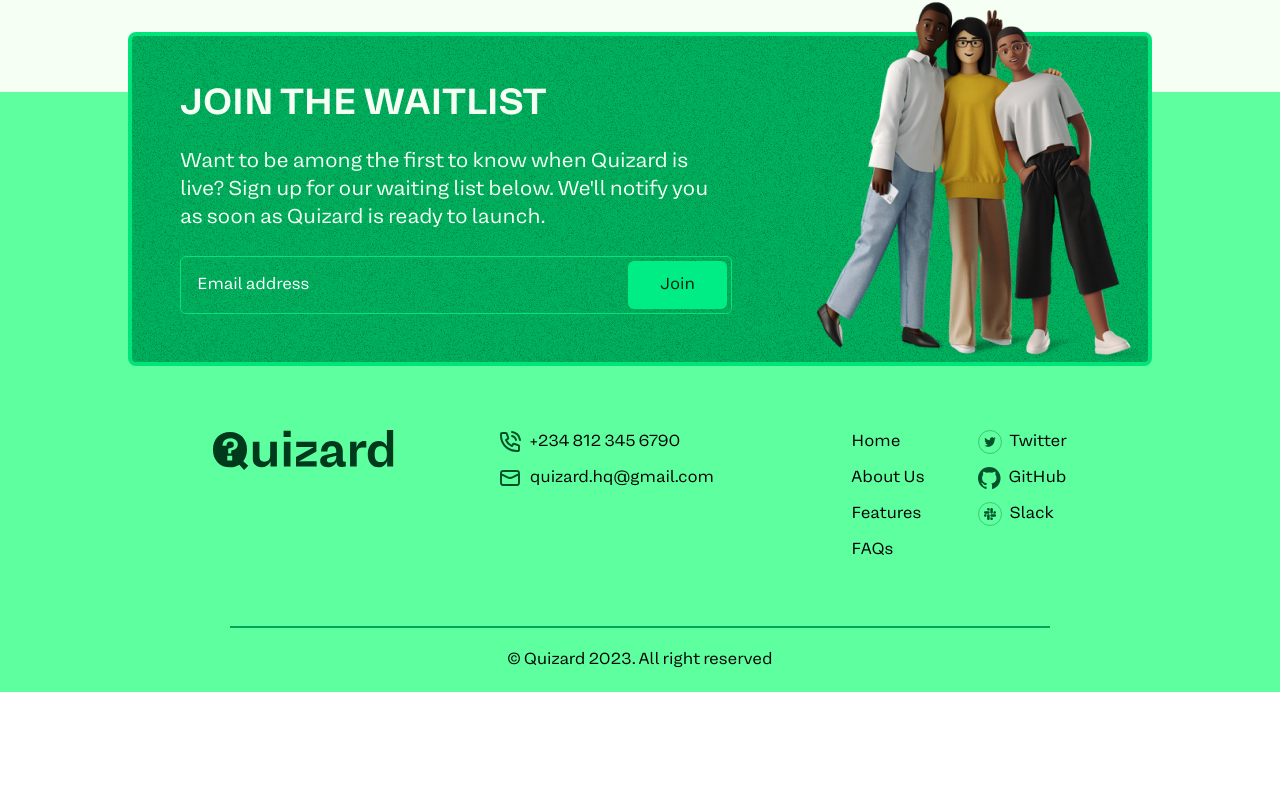
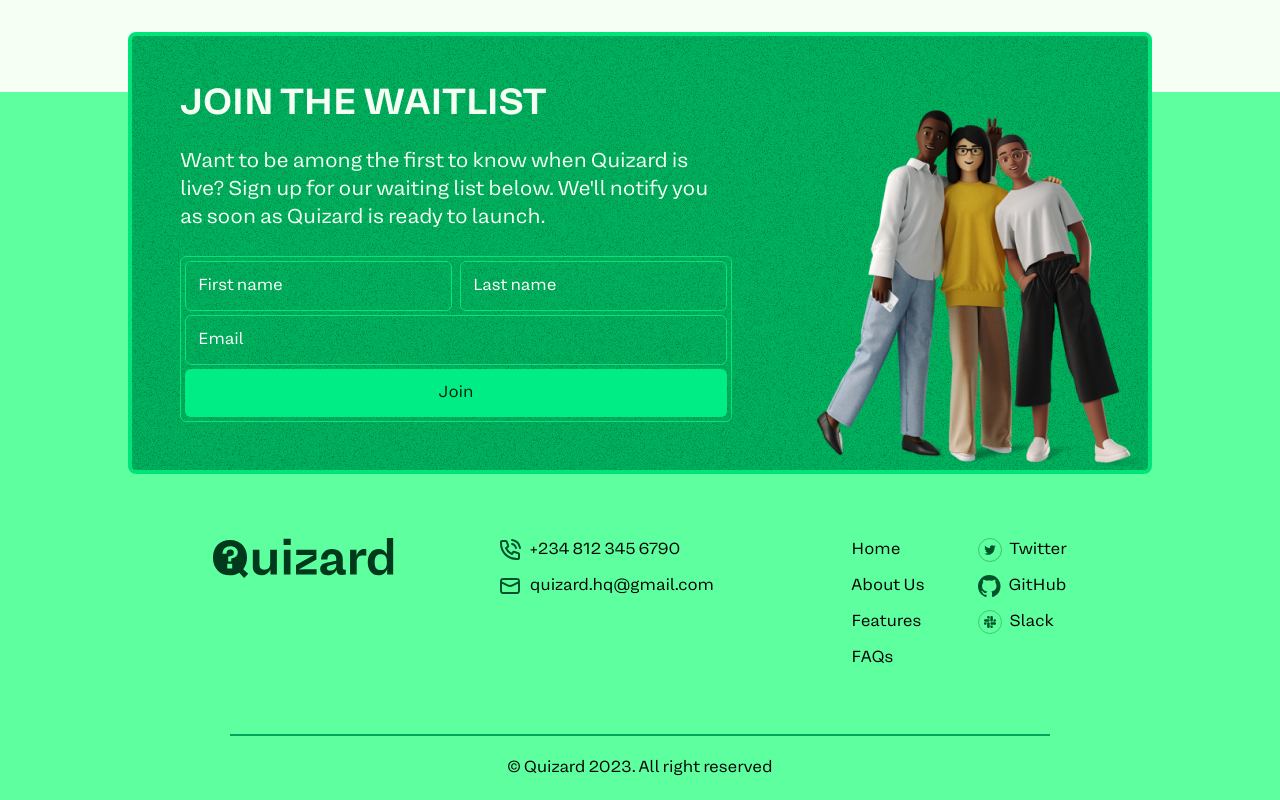
Before and after one commit to quizardhq/frontend, a Next.js app: page /careers/ui-ux-intern in a window 1280 px wide. Shown: the part 796-1596 px from the top of the page. Before the commit the page ends 1488 px from the top, so only its background shows below. Built offline with nearby package versions, Linux system fonts and the light colour scheme.

Commit message:
feat: FirstName and Lastname for waitlist
- addded firstname and lastname input
- added proper form validation and feedback
- updated api url
- added new eslint rule

```diff
--- a/components/ui/atoms/Button.tsx
+++ b/components/ui/atoms/Button.tsx
@@ -24,7 +24,7 @@ export default function Button({
       disabled={isDisabled}
       onClick={onClick}
       type={isSubmit ? 'submit' : 'button'}
-      className={className}
+      className={`${className} flex justify-center item-center`}
     >
       {isLoading ? <SpinnerIcon /> : children}
     </button>
--- a/components/ui/molecules/JoinWaitlist.tsx
+++ b/components/ui/molecules/JoinWaitlist.tsx
@@ -13,8 +13,18 @@ type WaitlistFormProps = {
   isLight?: boolean;
 };
 
+type FormInputValue = {
+  first_name: string;
+  last_name: string;
+  email: string;
+};
+
 export function WaitlistForm({ accent, isLight }: WaitlistFormProps) {
-  const [email, setEmail] = useState<string>('');
+  const [formInput, setFormInput] = useState<FormInputValue>({
+    first_name: '',
+    last_name: '',
+    email: '',
+  });
   const [errorMessage, setErrorMessage] = useState<string | null>('');
   const [submitting, setSubmitting] = useState<boolean>(false);
   const waitlistState = useAppSelector<WaitlistState>(
@@ -23,8 +33,13 @@ export function WaitlistForm({ accent, isLight }: WaitlistFormProps) {
 
   const dispatch = useAppDispatch();
 
-  const handleEmailChange = (e: ChangeEvent<HTMLInputElement>) => {
-    setEmail(e.target.value);
+  const handleFormInputChange = (e: ChangeEvent<HTMLInputElement>) => {
+    setFormInput((old) => {
+      return {
+        ...old,
+        [e.target.id]: e.target.value.trim(),
+      };
+    });
   };
 
   const handleJoinWaitlist = async (e: FormEvent<HTMLFormElement>) => {
@@ -32,14 +47,25 @@ export function WaitlistForm({ accent, isLight }: WaitlistFormProps) {
     setSubmitting(true);
     setErrorMessage(null);
 
-    if (!email || !/\S+@\S+\.\S+/.test(email)) {
+    if (!formInput.email || !/\S+@\S+\.\S+/.test(formInput.email)) {
       setErrorMessage('Please enter a valid email address.');
       setSubmitting(false);
       return;
     }
 
+    if (formInput.first_name.length <= 0) {
+      setErrorMessage('Please enter your first name.');
+      setSubmitting(false);
+      return;
+    }
+    if (formInput.last_name.length <= 0) {
+      setErrorMessage('Please enter your last name.');
+      setSubmitting(false);
+      return;
+    }
+
     try {
-      await dispatch(addToWaitlist({ email }));
+      await dispatch(addToWaitlist(formInput));
     } catch (error) {
       setErrorMessage('An error occurred while submitting the form.');
     } finally {
@@ -49,18 +75,52 @@ export function WaitlistForm({ accent, isLight }: WaitlistFormProps) {
 
   return (
     <form onSubmit={handleJoinWaitlist}>
-      <div className={`w-full flex border border-[${accent}] rounded-md p-1`}>
+      <div
+        className={`w-full flex flex-col border border-[${accent}] rounded-md p-1`}
+      >
+        <div className="lg:columns-2 gap-2">
+          <div>
+            <input
+              type="text"
+              name="waitlist_first_name"
+              id="first_name"
+              placeholder="First name"
+              className={`w-full my-1 lg:my-0 outline-none bg-transparent border border-[${accent}] rounded-md p-3 rounded-md ${
+                isLight ? 'placeholder:text-white' : ''
+              }`}
+              autoComplete="off"
+              value={formInput.first_name}
+              onChange={handleFormInputChange}
+              disabled={submitting && waitlistState.status === 'loading'}
+            />
+          </div>
+          <div>
+            <input
+              type="text"
+              name="waitlist_last_name"
+              id="last_name"
+              placeholder="Last name"
+              className={`w-full outline-none bg-transparent border border-[${accent}] rounded-md p-3 rounded-md ${
+                isLight ? 'placeholder:text-white' : ''
+              }`}
+              autoComplete="off"
+              value={formInput.last_name}
+              onChange={handleFormInputChange}
+              disabled={submitting && waitlistState.status === 'loading'}
+            />
+          </div>
+        </div>
         <input
           type="email"
           name="waitlist_email"
-          id="waitlist_email"
-          placeholder="Email address"
-          className={`w-full outline-none bg-transparent rounded-md m-3 ${
+          id="email"
+          placeholder="Email"
+          className={`w-full outline-none bg-transparent border border-[${accent}] rounded-md p-3 rounded-md my-1 ${
             isLight ? 'placeholder:text-white' : ''
           }`}
           autoComplete="off"
-          value={email}
-          onChange={handleEmailChange}
+          value={formInput.email}
+          onChange={handleFormInputChange}
           disabled={submitting && waitlistState.status === 'loading'}
         />
         <Button
@@ -75,7 +135,12 @@ export function WaitlistForm({ accent, isLight }: WaitlistFormProps) {
       </div>
 
       {waitlistState.error ? (
-        <p className="text-[#FF0000] text-sm">{waitlistState.error}</p>
+        <p className="text-[#FF0000] text-sm mt-5">{waitlistState.error}</p>
+      ) : (
+        ''
+      )}
+      {errorMessage ? (
+        <p className="text-[#FF0000] text-sm mt-5">{errorMessage}</p>
       ) : (
         ''
       )}
--- a/next.config.js
+++ b/next.config.js
@@ -2,7 +2,7 @@
 const nextConfig = {
   reactStrictMode: true,
   env: {
-    QUIZARD_USERS_API: 'http://127.0.0.1:3006/api/v1',
+    QUIZARD_USERS_API: 'https://api.quizardhq.com/api/v1',
   },
 };
 
--- a/redux/reducer/waitlist.slice.tsx
+++ b/redux/reducer/waitlist.slice.tsx
@@ -8,6 +8,8 @@ export interface WaitlistState {
 
 interface AddToWaitlistPayload {
   email: string;
+  first_name: string;
+  last_name: string;
 }
 
 const http: HttpService = new HttpService(config.QUIZARD_USERS_BASE_URL);
```
Also changed, not shown: components/assets/data/index.js (+14 -1 lines), components/ui/organisms/ComingSoon.tsx (+10 -4 lines), components/ui/organisms/Header.tsx (+10 -2 lines), .eslintrc.json, components/assets/index.js (line endings or trailing spaces).
